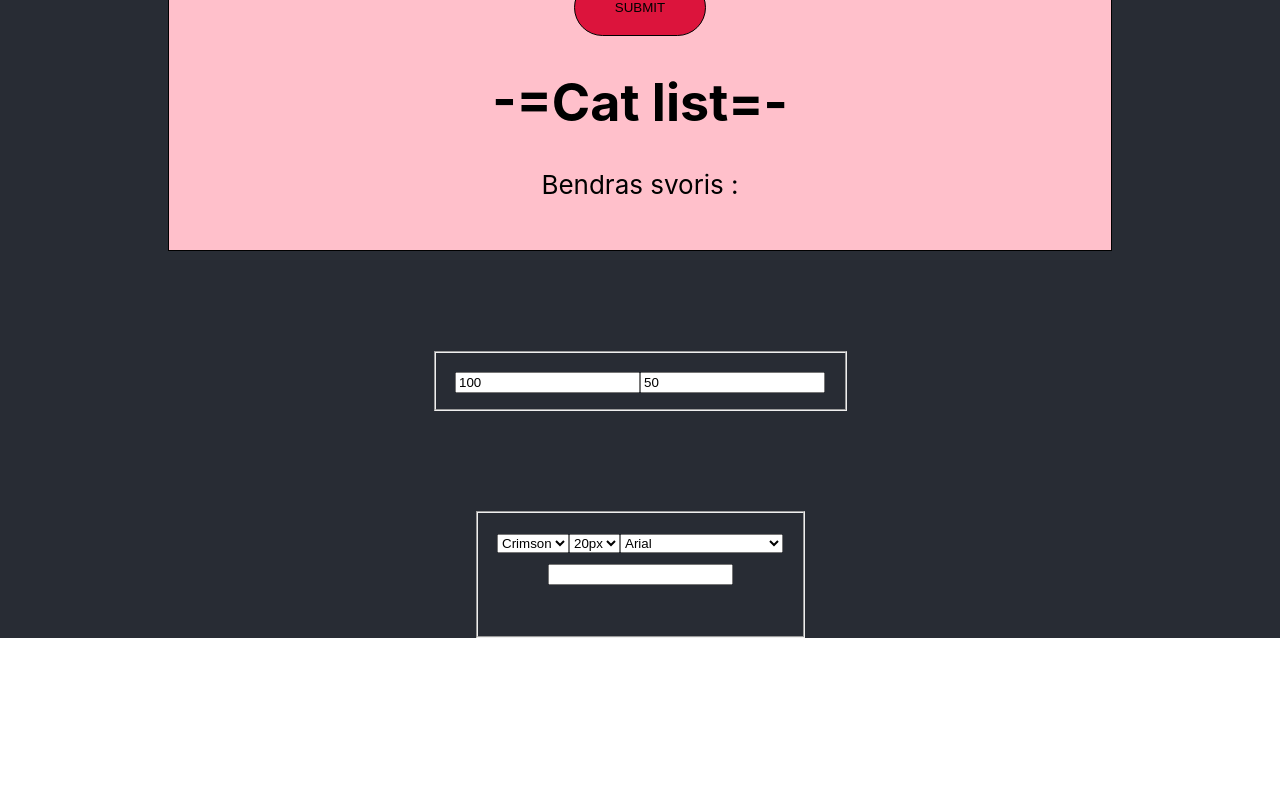
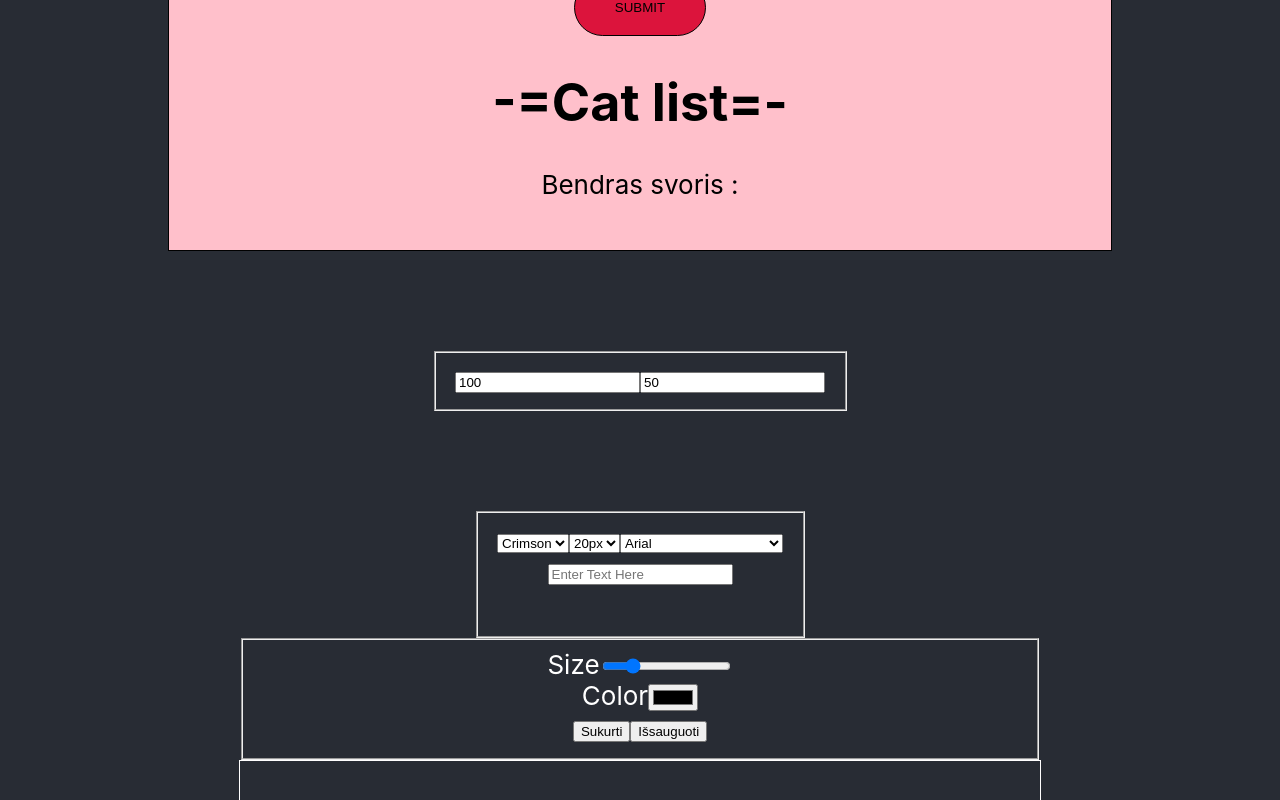
Before and after one commit to zasweted/home-work, a React (Create React App) app: page / in a window 1280 px wide. Shown: the part 4471-5271 px from the top of the page. Before the commit the page ends 5109 px from the top, so only its background shows below. Built offline with nearby package versions, Linux system fonts and the light colour scheme.

Commit message:
homework

```diff
--- a/src/App.css
+++ b/src/App.css
@@ -177,4 +177,18 @@
   margin: 100px 0;
 }
 
+.slider-cube-container {
+  display: flex;
+  width: 800px;
+  height: 300px;
+  border: 1px solid #fff;
+
+}
+
+.slider-cube {
+  background-color: black;
+  width: 100px;
+  height: 100px;
+}
+
 /* Custom css end*/
--- a/src/App.jsx
+++ b/src/App.jsx
@@ -11,6 +11,7 @@ import Form from './Components/form';
 import CatForm from './Components/cat-form';
 import Santikis from './Components/santikis';
 import Select from './Components/select';
+import Sliders from './Components/sliders';
 
 
 
@@ -34,6 +35,7 @@ function App() {
             <CatForm></CatForm>
             <Santikis></Santikis>
             <Select></Select>
+            <Sliders></Sliders>
 
 
       </header>
--- a/src/Components/select.jsx
+++ b/src/Components/select.jsx
@@ -69,7 +69,7 @@ function Select() {
                     <label></label>
                 </div>
                 <div>
-                    <input onChange={handleInput} type="text"></input>
+                    <input onChange={handleInput} type="text" placeholder="Enter Text Here"></input>
                 </div>
                 <div>
                     <h1 style={{
--- /dev/null
+++ b/src/Components/sliders.jsx
@@ -0,0 +1,64 @@
+import { useState } from "react";
+
+function Sliders(){
+
+    const [area, setArea] = useState([]);
+    const create = () => {
+        setArea(a => [...a, ''])
+    }
+
+    const [size, setSize] = useState('100px');
+    const inputHandleSize = (e) => {
+        setSize(e.target.value)
+        console.log('size', e.target.value);
+    }
+
+    const [color, setColor] = useState('#000000');
+    const inputHandleColor = (e) => {
+        setColor(e.target.value)
+        console.log('color', e.target.value);
+    }
+
+    const [list, setList] = useState([])
+    const save = (e) => {
+        setList(e => [...e, {size, color}])
+    }
+    console.log('list', list);
+
+
+    return(
+
+        <>
+            <div>
+
+                <fieldset>
+                    <div>
+                        <label For="size">Size</label>
+                        <input onChange={inputHandleSize} type="range" id="size" name="size" min="10" max="200"></input>
+                    </div>
+                    <div>
+                        <label For="">Color</label>
+                        <input onChange={inputHandleColor} type="color" id="color" name="color"></input>
+                    </div>
+                    <div>
+                        <button onClick={create}>Sukurti</button>
+                        <button onClick={save}>Išsauguoti</button>
+                    </div>
+                </fieldset>
+                <div className="slider-cube-container">
+                    {
+                        area.map((_, i) => <div className="slider-cube" key={i} style={{
+                            width: size +'px',
+                            height: size +'px',
+                            backgroundColor: color
+                        }}></div>)
+                    }
+                </div>
+
+            </div>
+        </>
+
+    );
+
+};
+export default Sliders;
```
